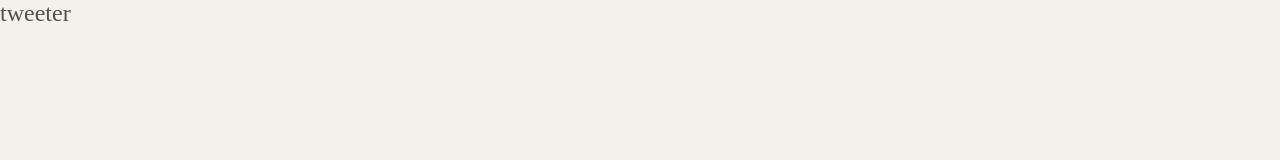
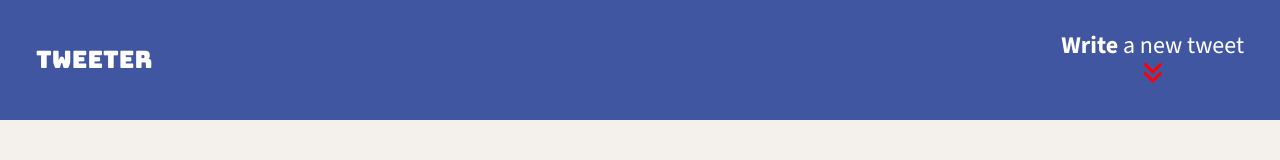
Before and after one commit to shanelbb/tweeter, a website: page public/index.html in a window 1280 px wide. Drawn offline with nearby package versions, Linux system fonts and the light colour scheme.

Commit message:
Add HTML and CSS to build and style the nav bar

```diff
--- a/public/index.html
+++ b/public/index.html
@@ -7,11 +7,18 @@
     <!-- External CSS -->
     <link rel="stylesheet" href="https://cdnjs.cloudflare.com/ajax/libs/normalize/8.0.1/normalize.min.css" type="text/css" />
 
+    <!-- Font Imports -->
+    <link rel="preconnect" href="https://fonts.googleapis.com" />
+    <link rel="preconnect" href="https://fonts.gstatic.com" crossorigin />
+    <link href="https://fonts.googleapis.com/css2?family=Bungee&family=Source+Sans+3:ital,wght@0,200..900;1,200..900&display=swap" rel="stylesheet" />
+
     <!-- App CSS -->
     <link rel="stylesheet" href="/styles/layout.css" type="text/css" />
+    <link rel="stylesheet" href="./styles/nav.css" />
 
     <!-- External JS -->
     <script src="https://ajax.googleapis.com/ajax/libs/jquery/3.4.1/jquery.min.js"></script>
+    <script src="https://kit.fontawesome.com/35da8f1ae7.js" crossorigin="anonymous"></script>
 
     <!-- App JS -->
     <script type="text/javascript" src="/scripts/client.js"></script>
@@ -19,9 +26,15 @@
 
   <body>
     <!-- Top nav bar (fixed) -->
-    <nav>
-      <span>tweeter</span>
-    </nav>
+    <header>
+      <nav>
+        <span>Tweeter</span>
+        <div>
+          <p><strong>Write</strong> a new tweet</p>
+          <a class="nav-btn" href="#"><i class="fa-solid fa-angles-down"></i></a>
+        </div>
+      </nav>
+    </header>
 
     <!-- Page-specific (main) content here -->
     <main class="container"></main>
--- a/public/styles/layout.css
+++ b/public/styles/layout.css
@@ -5,8 +5,11 @@
  */
 html {
   box-sizing: border-box;
+  font-size: 100%;
 }
-*, *:before, *:after {
+*,
+*:before,
+*:after {
   box-sizing: inherit;
 }
 
@@ -15,6 +18,7 @@
  */
 
 body {
+  font-family: "Source Sans 3", sans-serif;
   color: #545149;
   background-color: #f4f1ec;
   font-size: 24px;
--- /dev/null
+++ b/public/styles/nav.css
@@ -0,0 +1,27 @@
+header {
+  width: 100vw;
+  background-color: #4056a1;
+  color: #ffffff;
+}
+
+nav {
+  height: 120px;
+  padding: 0 1.5em;
+  display: flex;
+  justify-content: space-between;
+  align-items: center;
+}
+
+nav span {
+  font-family: "Bungee", sans-serif;
+}
+
+nav p {
+  margin: 0;
+}
+
+.nav-btn {
+  display: block;
+  color: red;
+  text-align: center;
+}
```
Also changed, not shown: server/data-files/initial-tweets.json (+5 -5 lines), 1 other file.
